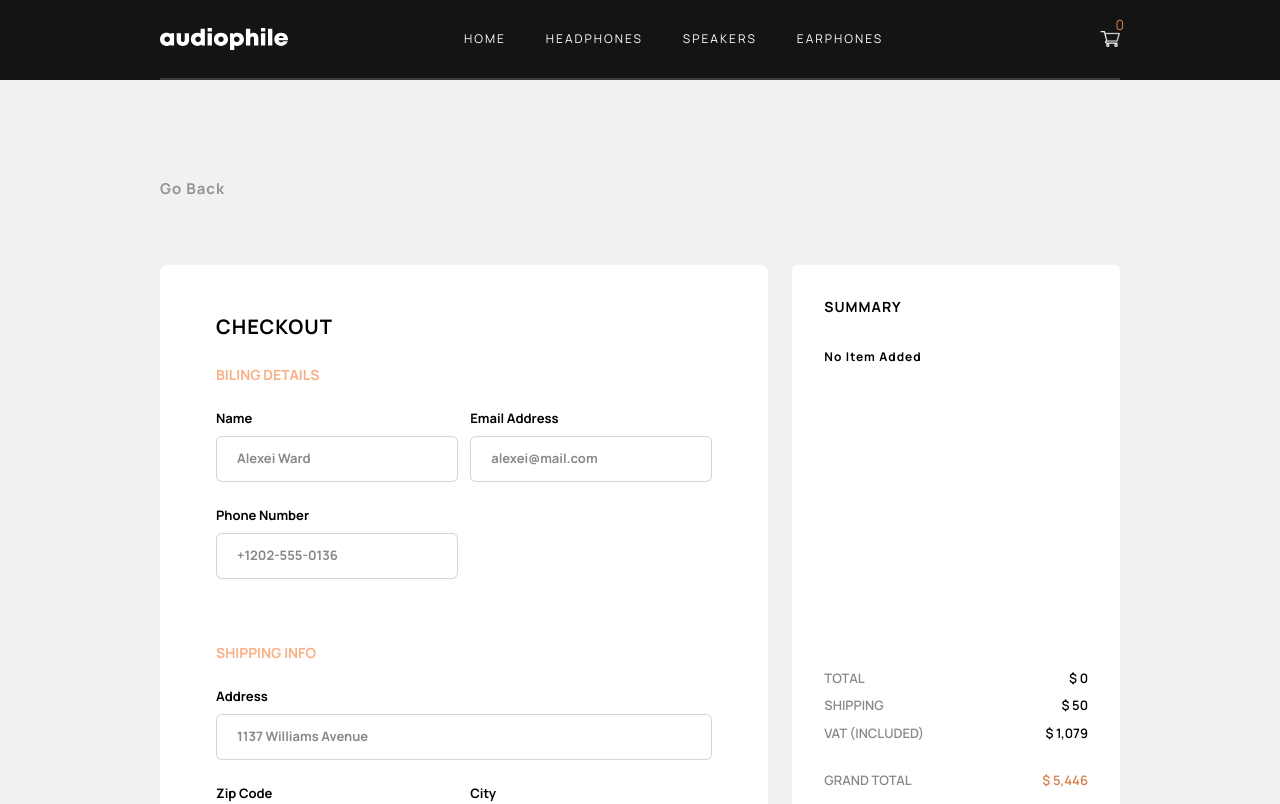
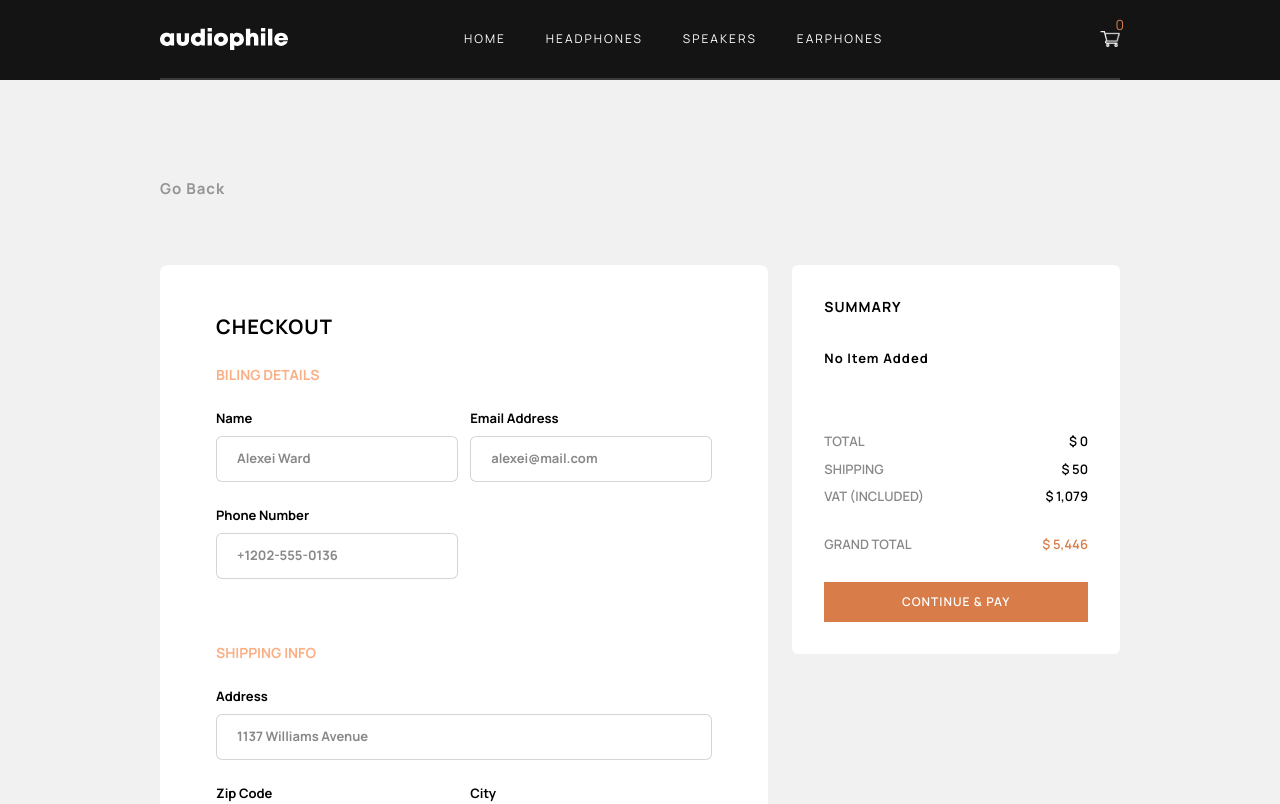
Before and after one commit to Mahmud1087/portfolio-projects, a React (Vite) app in the folder audiophile_ecommerce/: page /checkout in a window 1280 px wide. Shown: the top 804 px of the page. Built offline with nearby package versions, Linux system fonts and the light colour scheme.

Commit message:
edited the height for the item box in the summary section

```diff
--- a/audiophile_ecommerce/src/pages/CheckoutPage.jsx
+++ b/audiophile_ecommerce/src/pages/CheckoutPage.jsx
@@ -92,11 +92,15 @@ export default function CheckoutPage() {
           <section className='w-[35%] p-8 rounded-md bg-light-100 h-fit'>
             <h1 className='text-sm font-bold mb-8 tracking-[1px]'>SUMMARY</h1>
             {cartList.length === 0 && (
-              <h1 className='text-xs font-bold mb-8 tracking-[1px]'>
+              <h1 className='text-[13px] font-bold mb-8 tracking-[1px]'>
                 No Item Added
               </h1>
             )}
-            <div className='flex flex-col gap-5 h-[15rem] overflow-scroll custom-scroll'>
+            <div
+              className={`flex flex-col gap-5 ${
+                cartList.length === 0 ? '' : 'h-[15rem]'
+              } overflow-scroll custom-scroll`}
+            >
               {cartList.map((prod) => {
                 return (
                   <div key={prod.id} className='flex justify-between'>
```
